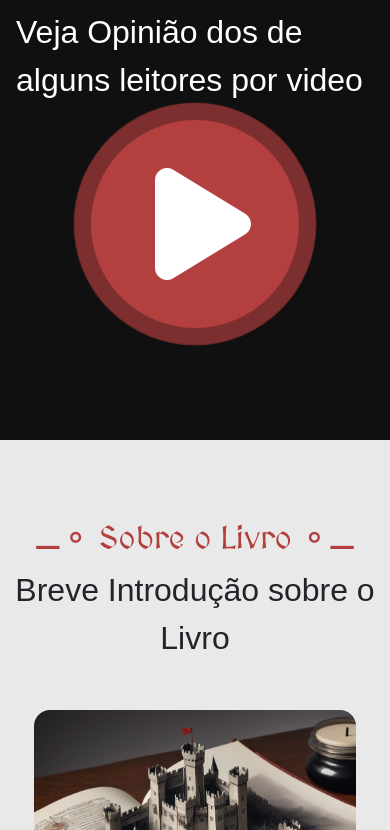
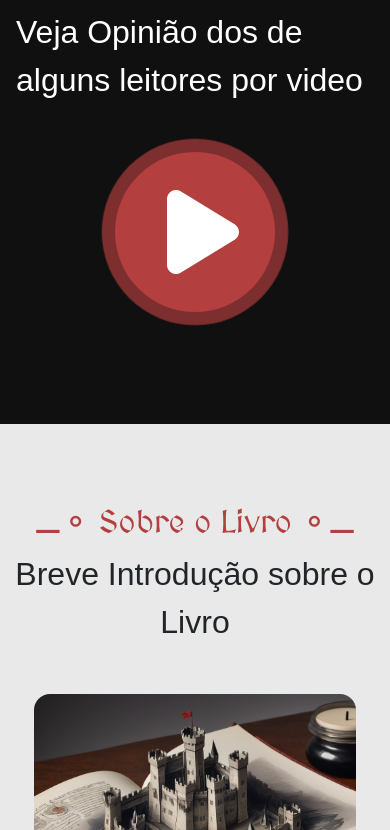
Before and after one commit to elfihr/bookCavaleiroReino, a React (Create React App) app: page / in a window 390 px wide. Shown: the part 1114-1944 px from the top of the page. Built offline with nearby package versions, Linux system fonts and the light colour scheme; a web font is replaced by a local one.

Commit message:
responsividade

```diff
--- a/src/pages/VideoSuggest.js
+++ b/src/pages/VideoSuggest.js
@@ -42,7 +42,7 @@ const VideoSuggest = () => {
           <div className='closeContainer'>
             <button className='closeModal' onClick={closeModal}>X</button>
           </div>
-          <div className="ratio ratio-16x9">
+          <div className="ratio ratio-21x9">
             <iframe width="560" height="315" src="https://www.youtube.com/embed/0AiOrh63xVQ?si=V-VtXX0M1WMyT8Zt" title="YouTube video player" allowFullScreen></iframe>
           </div>
         </Container>
--- a/src/style/About.css
+++ b/src/style/About.css
@@ -76,6 +76,7 @@
     display: flex;
     flex-direction: column;
     align-items: center;
+    text-align: center;
 }
 
 .about_column h4{
--- a/src/style/Now.css
+++ b/src/style/Now.css
@@ -76,21 +76,21 @@
 
 @media (max-width: 550px){
     .now_container button{
-        padding: 3rem 2rem;
+        padding: 1rem 2rem;
         font-size: 1.5rem;
       }
       .now_container p{
         font-size: 2rem;
       }
       .nowBtn{
-        font-size: 1.2rem;
+        font-size: 1.3rem;
       }
 }
 
 @media (max-width: 360px){
     .now_container button{
         border-radius: 1rem;
-        padding: 3rem 2rem;
+        padding: 1rem 2rem;
         font-size: 1.2rem;
       }
       .now_container p{
--- a/src/style/VideoSuggest.css
+++ b/src/style/VideoSuggest.css
@@ -23,7 +23,7 @@
 }
 
 .video_intro p {
-    font-size: 4rem;
+    font-size: 3rem;
 }
 
 
@@ -123,7 +123,7 @@
 }
 
 
-@media(max-width:1600px) {
+@media(max-width:1200px) {
     .video01 {
         flex-direction: column;
     }
@@ -141,6 +141,15 @@
     .video_intro p {
         font-size: 3rem;
     }
+    .wave{
+        margin-top: 2rem;
+        width: 10rem;
+        height: 10rem;
+    }
+
+.fa-play{
+    font-size: 6rem;
+}
 }
 
 @media(max-width:530px) {
```
